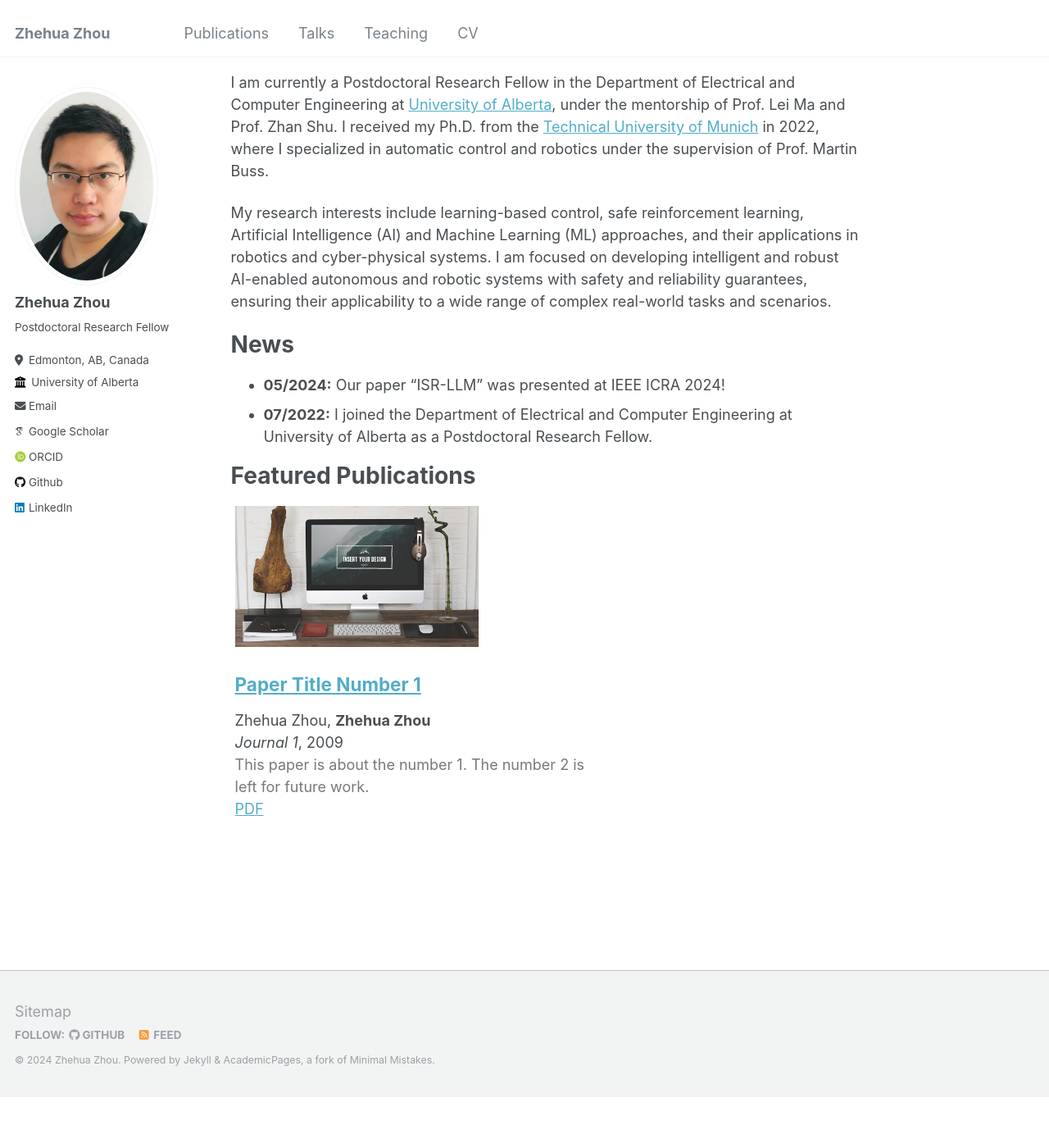
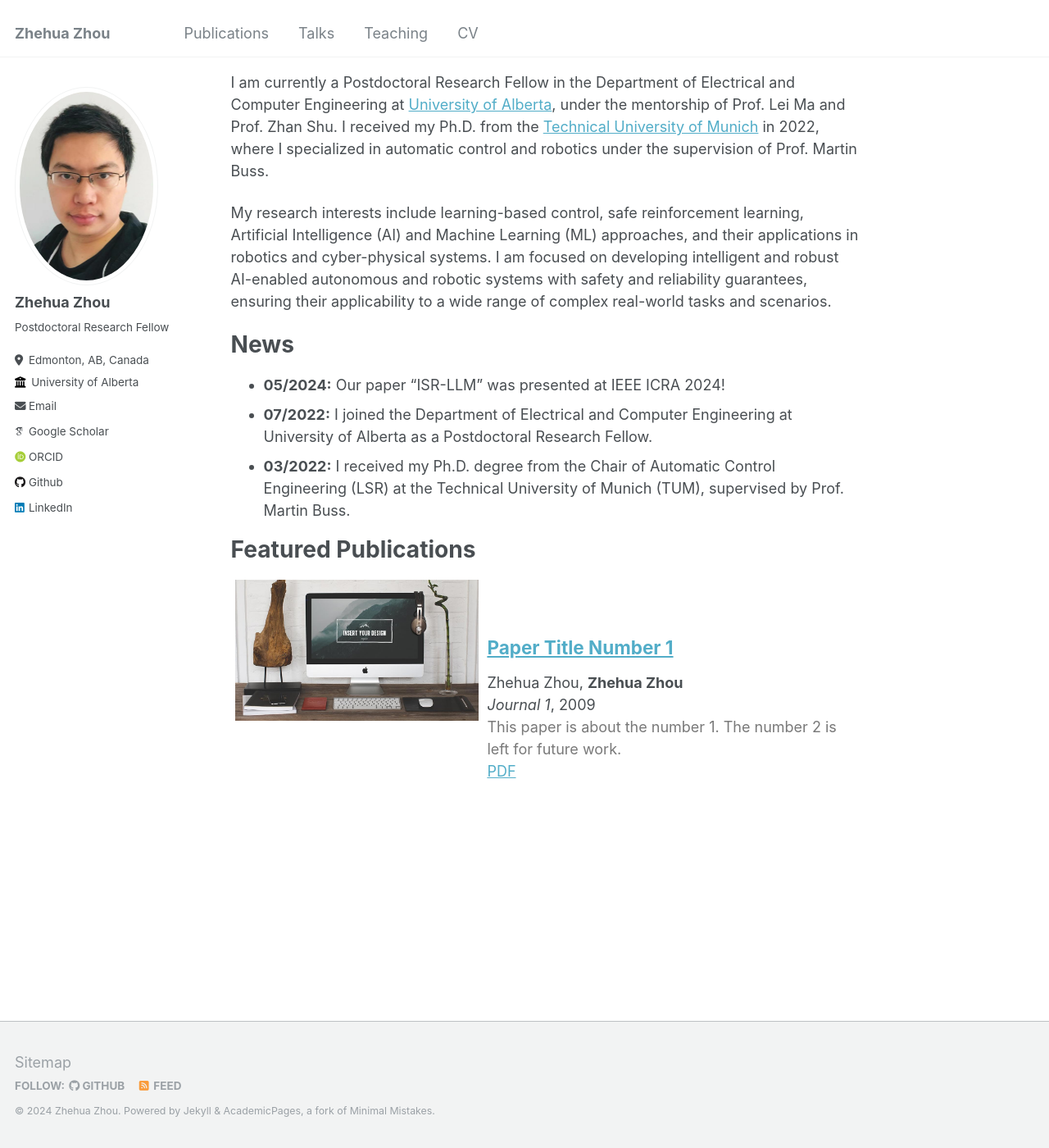
Before and after one commit to zhehuazhou/zhehuazhou.github.io, a Jekyll site: the page built from _pages/about.md, in a window 1280 px wide and 1400 px high, scrolled down 61 px. Shown: the whole window at 82% size. Built offline with Jekyll 4.4.1, drawn with Linux system fonts in a browser that asks for light colours; some web fonts are replaced.

Commit message:
initial update

```diff
--- a/_includes/archive-single_double.html
+++ b/_includes/archive-single_double.html
@@ -41,7 +41,7 @@
 
 <style>
 .col-container {
-  display: grid;
+  display: table;
   width: 100%;
   align-items: center;
   height: 300px;
--- a/_pages/about.md
+++ b/_pages/about.md
@@ -15,6 +15,7 @@ News
 ======
 * <b>05/2024:</b> Our paper "ISR-LLM" was presented at IEEE ICRA 2024!
 * <b>07/2022:</b> I joined the Department of Electrical and Computer Engineering at University of Alberta as a Postdoctoral Research Fellow.
+* <b>03/2022:</b> I received my Ph.D. degree from the Chair of Automatic Control Engineering (LSR) at the Technical University of Munich (TUM), supervised by Prof. Martin Buss.
 
 Featured Publications
 ======
```
